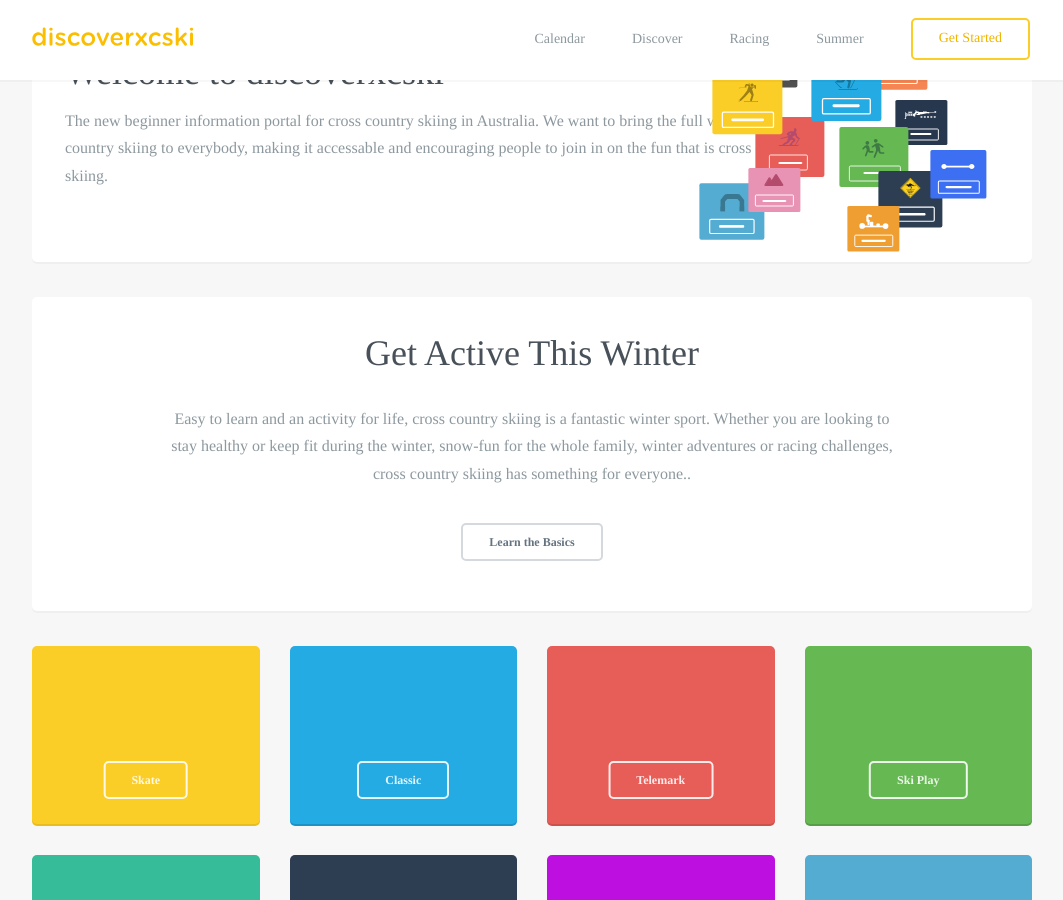
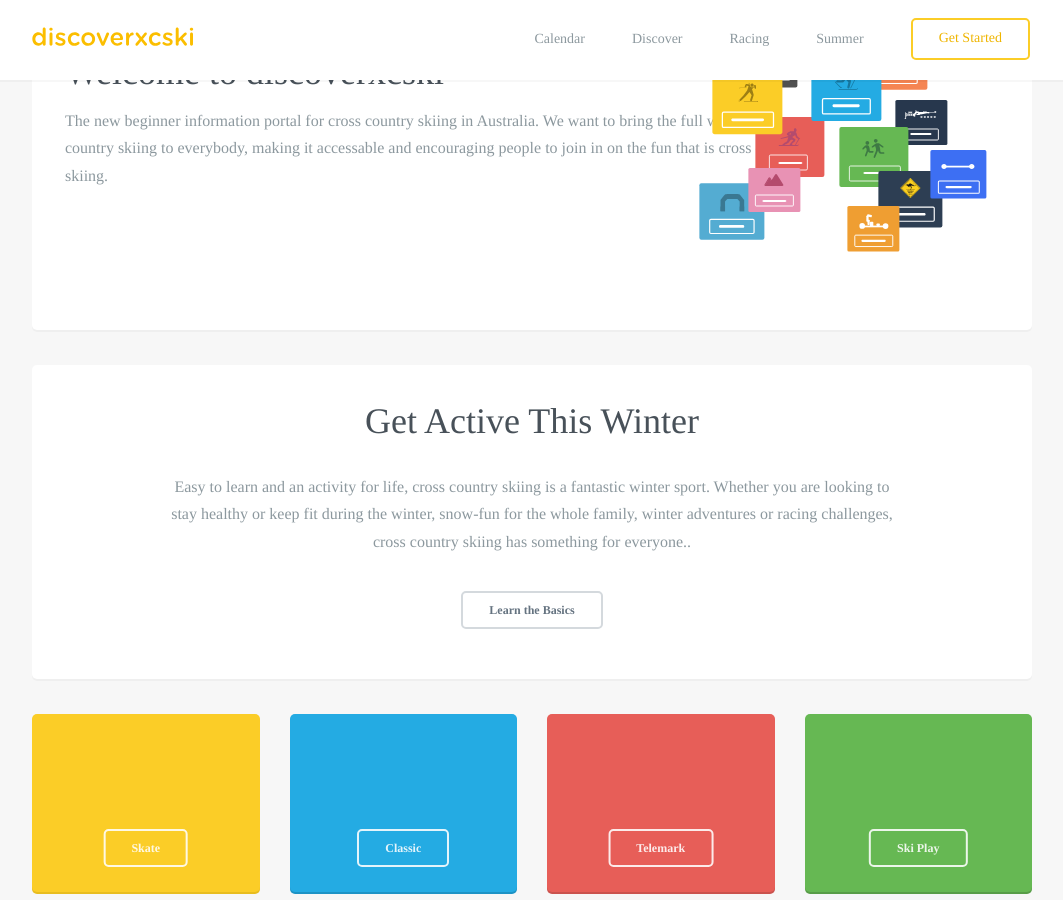
Before and after one commit to robcatto/robcatto.github.io, a Jekyll site: the page index.html, which Jekyll copies as it is, in a window 1280 px wide and 900 px high, scrolled down 1138 px. Shown: the whole window, without its empty margins (108-1171 px from the left). Built offline with Jekyll 4.4.1, drawn with Linux system fonts in a browser that asks for light colours; some web fonts are replaced; Markdown is read by kramdown in place of the engine named in the settings.

Commit message:
Update index.html

```diff
--- a/index.html
+++ b/index.html
@@ -165,7 +165,6 @@
              <div class="column two" style="padding: 0px">
                                                  <div class="welcome-card" style="
                                                 background-color: white;
-                                                min-height: 245px;
                                                 padding: 0px 33px;
                                                 text-align: left;
                                                 box-sizing: border-box;
```
